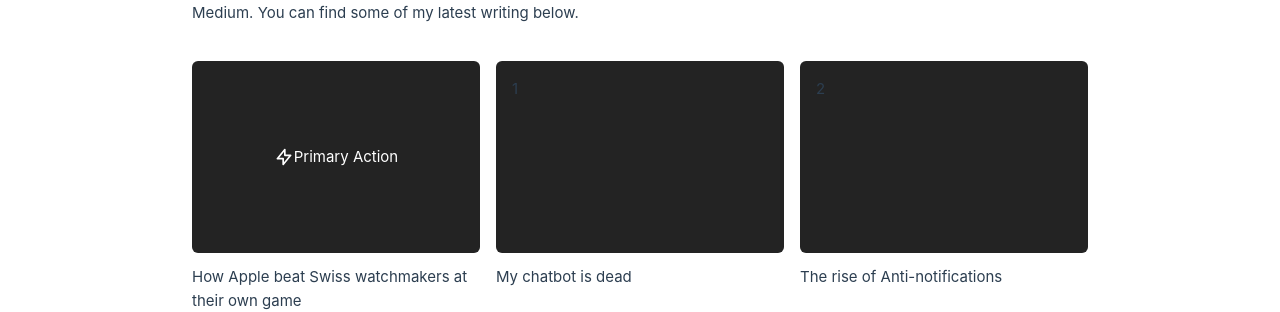
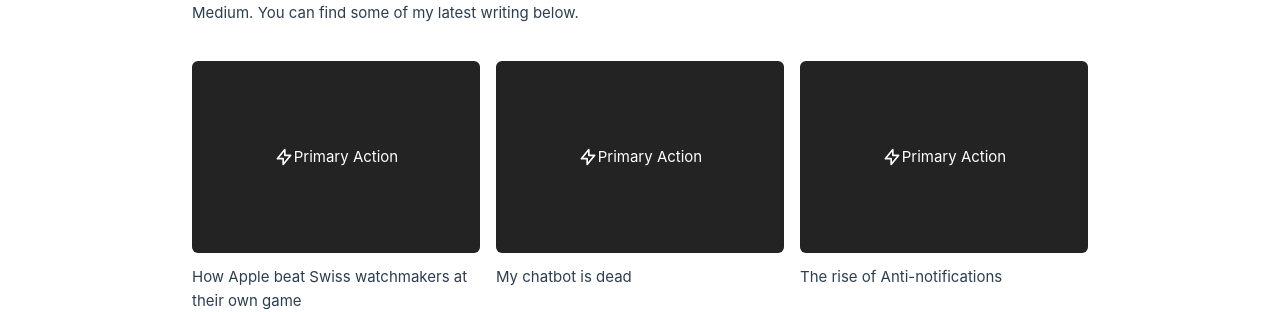
Before and after one commit to kiloumanjaro/Portfolio, a Vue app: page / in a window 1280 px wide. Shown: the part 999-1311 px from the top of the page. Built offline with nearby package versions, Linux system fonts and the light colour scheme.

Commit message:
improved animation

```diff
--- a/src/components/AnimatedButtonComponent.vue
+++ b/src/components/AnimatedButtonComponent.vue
@@ -2,7 +2,14 @@
 import { ref, inject, type Ref } from 'vue'
 
 const buttonTransform = ref('translate(0, 0)')
+const buttonScale = ref('scale(1)')
 const currentButton = ref<HTMLElement | null>(null)
+const rippleStyle = ref({
+  left: '0px',
+  top: '0px',
+  transform: 'scale(0.1)',
+  opacity: '0',
+})
 
 const cursorState = inject('cursorState') as {
   cursorColor: Ref<string>
@@ -15,6 +22,42 @@ const handleButtonEnter = (e: MouseEvent) => {
   currentButton.value = button
   cursorState.cursorColor.value = 'transparent'
   cursorState.cursorClass.value = ''
+
+  // Button scale animation - quick enlarge then back to normal
+  buttonScale.value = 'scale(1.02)'
+  setTimeout(() => {
+    buttonScale.value = 'scale(1)'
+  }, 80)
+
+  // Calculate cursor position relative to button
+  const rect = button.getBoundingClientRect()
+  const x = e.clientX - rect.left
+  const y = e.clientY - rect.top
+
+  // Calculate the maximum distance to cover the entire button
+  const maxDistance = Math.sqrt(
+    Math.pow(Math.max(x, rect.width - x), 2) + Math.pow(Math.max(y, rect.height - y), 2),
+  )
+
+  // Start with small scale and visible
+  rippleStyle.value = {
+    left: `${x}px`,
+    top: `${y}px`,
+    transform: 'scale(0.1)', // Start small but visible
+    opacity: '0.8',
+  }
+
+  // Animate to full size
+  requestAnimationFrame(() => {
+    requestAnimationFrame(() => {
+      rippleStyle.value = {
+        left: `${x}px`,
+        top: `${y}px`,
+        transform: `scale(${maxDistance / 30})`, // Larger final scale for better coverage
+        opacity: '1',
+      }
+    })
+  })
 }
 
 const handleButtonLeave = () => {
@@ -22,6 +65,15 @@ const handleButtonLeave = () => {
   cursorState.cursorColor.value = '#393939'
   cursorState.cursorClass.value = ''
   buttonTransform.value = 'translate(0, 0)'
+  buttonScale.value = 'scale(1)' // Reset scale on leave
+
+  // Reset to small scale
+  rippleStyle.value = {
+    left: '0px',
+    top: '0px',
+    transform: 'scale(0.1)',
+    opacity: '0',
+  }
 }
 
 const handleButtonMove = (e: MouseEvent) => {
@@ -47,8 +99,25 @@ const handleButtonMove = (e: MouseEvent) => {
     @mouseenter="handleButtonEnter($event)"
     @mouseleave="handleButtonLeave"
     @mousemove="handleButtonMove"
-    class="relative overflow-hidden bg-[#232323] hover:bg-[#393939] text-white px-6 py-3 rounded-md transition-colors w-full group"
+    class="relative overflow-hidden bg-[#232323] text-white px-6 py-3 rounded-md w-full group transition-transform duration-100 ease-out"
+    :style="{ transform: buttonScale }"
   >
+    <!-- Ripple effect element -->
+    <div
+      class="absolute pointer-events-none rounded-full bg-[#393939]"
+      :style="{
+        left: rippleStyle.left,
+        top: rippleStyle.top,
+        transform: rippleStyle.transform,
+        opacity: rippleStyle.opacity,
+        width: '60px',
+        height: '60px',
+        marginLeft: '-30px',
+        marginTop: '-30px',
+        transition: 'all 250ms cubic-bezier(0.4, 0, 0.2, 1)',
+      }"
+    ></div>
+
     <span
       class="relative z-10 flex items-center justify-center transition-transform duration-200 ease-out"
       :style="{ transform: buttonTransform }"
--- a/src/components/layouts/BackgroundSection.vue
+++ b/src/components/layouts/BackgroundSection.vue
@@ -13,11 +13,11 @@
         <p>How Apple beat Swiss watchmakers at their own game</p>
       </div>
       <div class="flex flex-col gap-3">
-        <div class="bg-[#232323] p-4 rounded-md h-48">1</div>
+        <AnimatedButtonComponent class="h-48" />
         <p>My chatbot is dead</p>
       </div>
       <div class="flex flex-col gap-3">
-        <div class="bg-[#232323] p-4 rounded-md h-48">2</div>
+        <AnimatedButtonComponent class="h-48" />
         <p>The rise of Anti-notifications</p>
       </div>
     </div>
```
